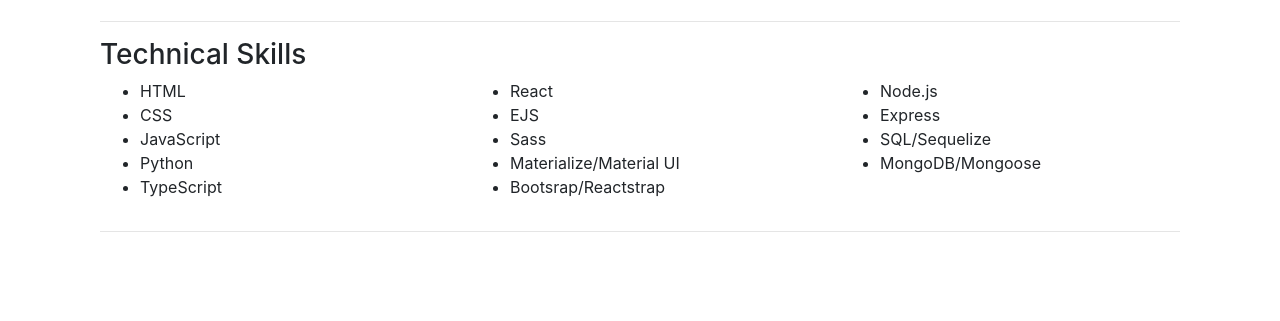
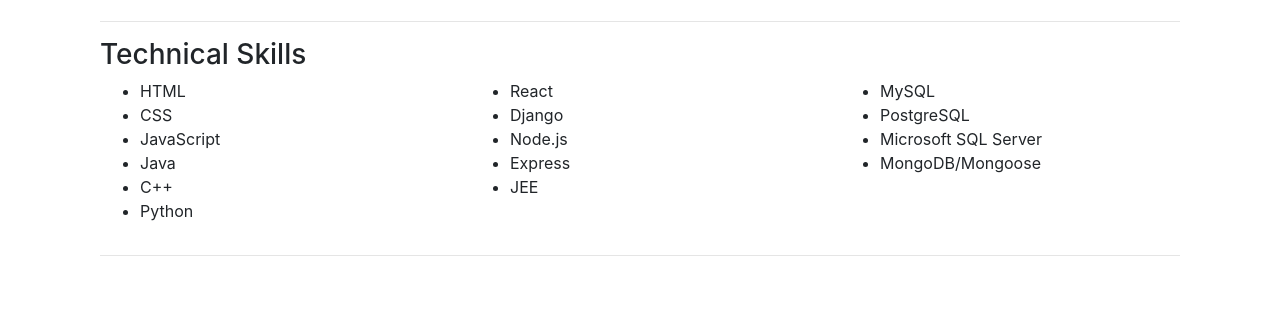
Before and after one commit to huangca/CV-huang, a plain HTML site: page index.html in a window 1280 px wide. Shown: the part 307-628 px from the top of the page. Drawn offline with nearby package versions, Linux system fonts and the light colour scheme.

Commit message:
sill update

```diff
--- a/index.html
+++ b/index.html
@@ -88,24 +88,26 @@
                         <li>HTML</li>
                         <li>CSS</li>
                         <li>JavaScript</li>
+                        <li>Java</li>
+                        <li>C++</li>
                         <li>Python</li>
-                        <li>TypeScript</li>
+
                     </ul>
                 </div>
                 <div class="col-sm-12 col-md-4">
                     <ul>
                         <li>React</li>
-                        <li>EJS</li>
-                        <li>Sass</li>
-                        <li>Materialize/Material UI</li>
-                        <li>Bootsrap/Reactstrap</li>
+                        <li>Django</li>
+                        <li>Node.js</li>
+                        <li>Express</li>
+                        <li>JEE</li>
                     </ul>
                 </div>
                 <div class="col-sm-12 col-md-4">
                     <ul>
-                        <li>Node.js</li>
-                        <li>Express</li>
-                        <li>SQL/Sequelize</li>
+                        <li>MySQL</li>
+                        <li>PostgreSQL</li>
+                        <li>Microsoft SQL Server</li>
                         <li>MongoDB/Mongoose</li>
                     </ul>
                 </div>
```
